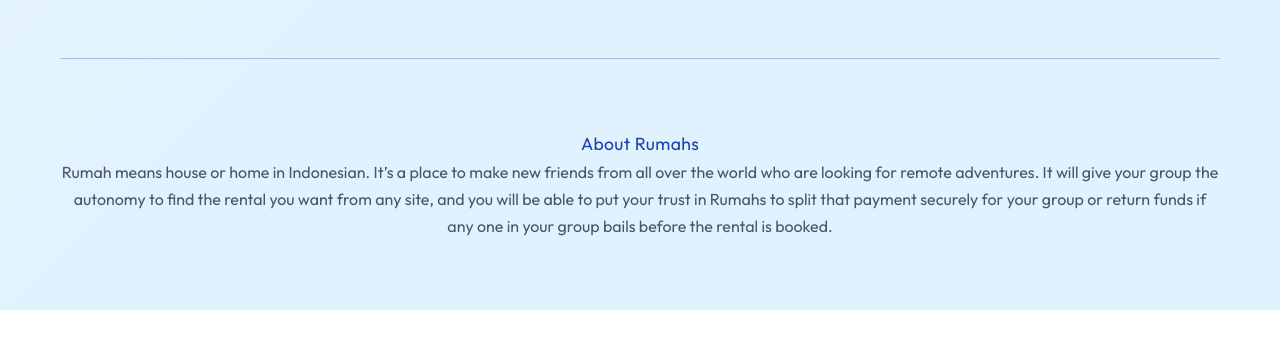
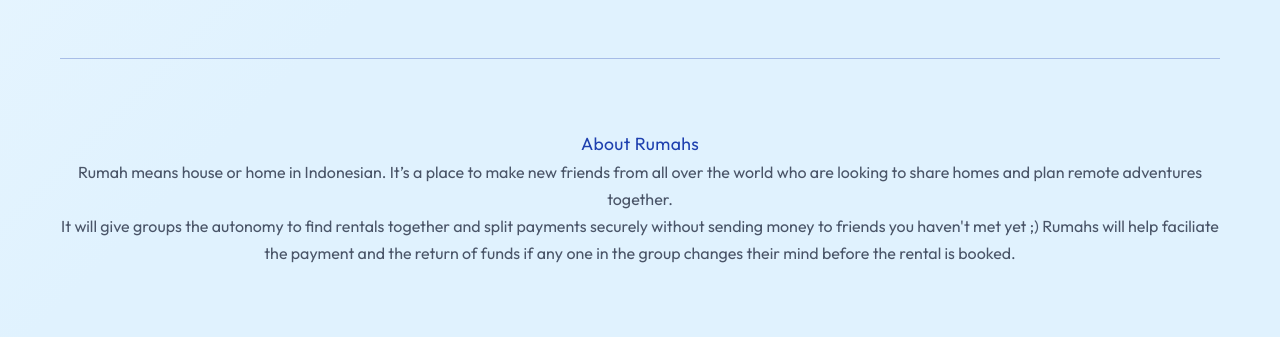
Before and after one commit to nickisew/rumahs-teaser, a website: page index.html in a window 1280 px wide. Shown: the part 878-1215 px from the top of the page. Before the commit the page ends 1188 px from the top, so only its background shows below. Drawn offline with Linux system fonts and the light colour scheme.

Commit message:
update about wordin g

```diff
--- a/index.html
+++ b/index.html
@@ -84,7 +84,8 @@
         <footer class="footer">
             <nav class="footer-nav">
                 <a href="/about">About Rumahs</a>
-                <p>Rumah means house or home in Indonesian. It’s a place to make new friends from all over the world who are looking for remote adventures. It will give your group the autonomy to find the rental you want from any site, and you will be able to put your trust in Rumahs to split that payment securely for your group or return funds if any one in your group bails before the rental is booked.</p>
+                <p>Rumah means house or home in Indonesian. It’s a place to make new friends from all over the world who are looking to share homes and plan remote adventures together.</p>
+                <p>It will give groups the autonomy to find rentals together and split payments securely without sending money to friends you haven't met yet ;) Rumahs will help faciliate the payment and the return of funds if any one in the group changes their mind before the rental is booked.</p>
             </nav>
         </footer>
     </div>
```
